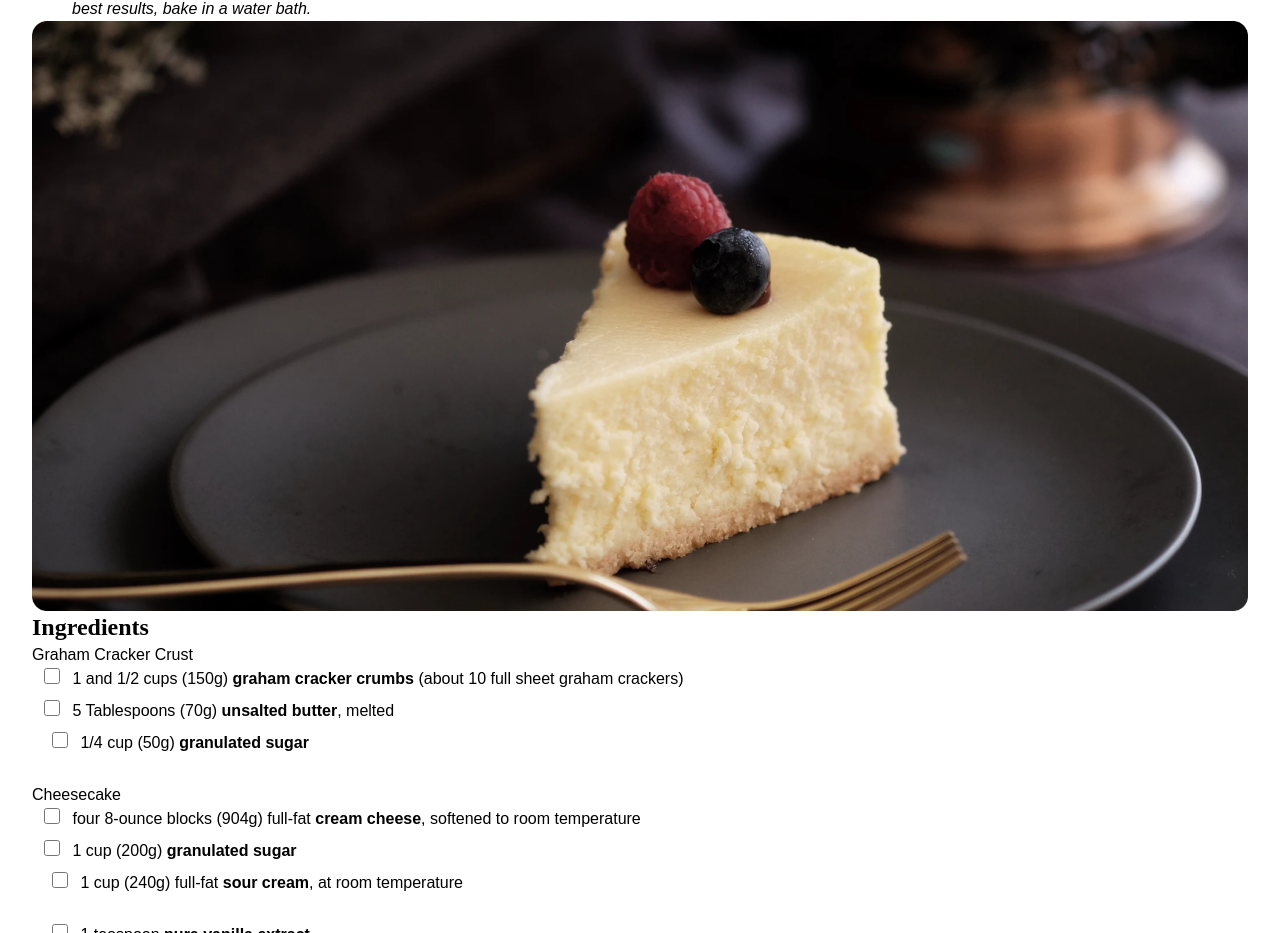
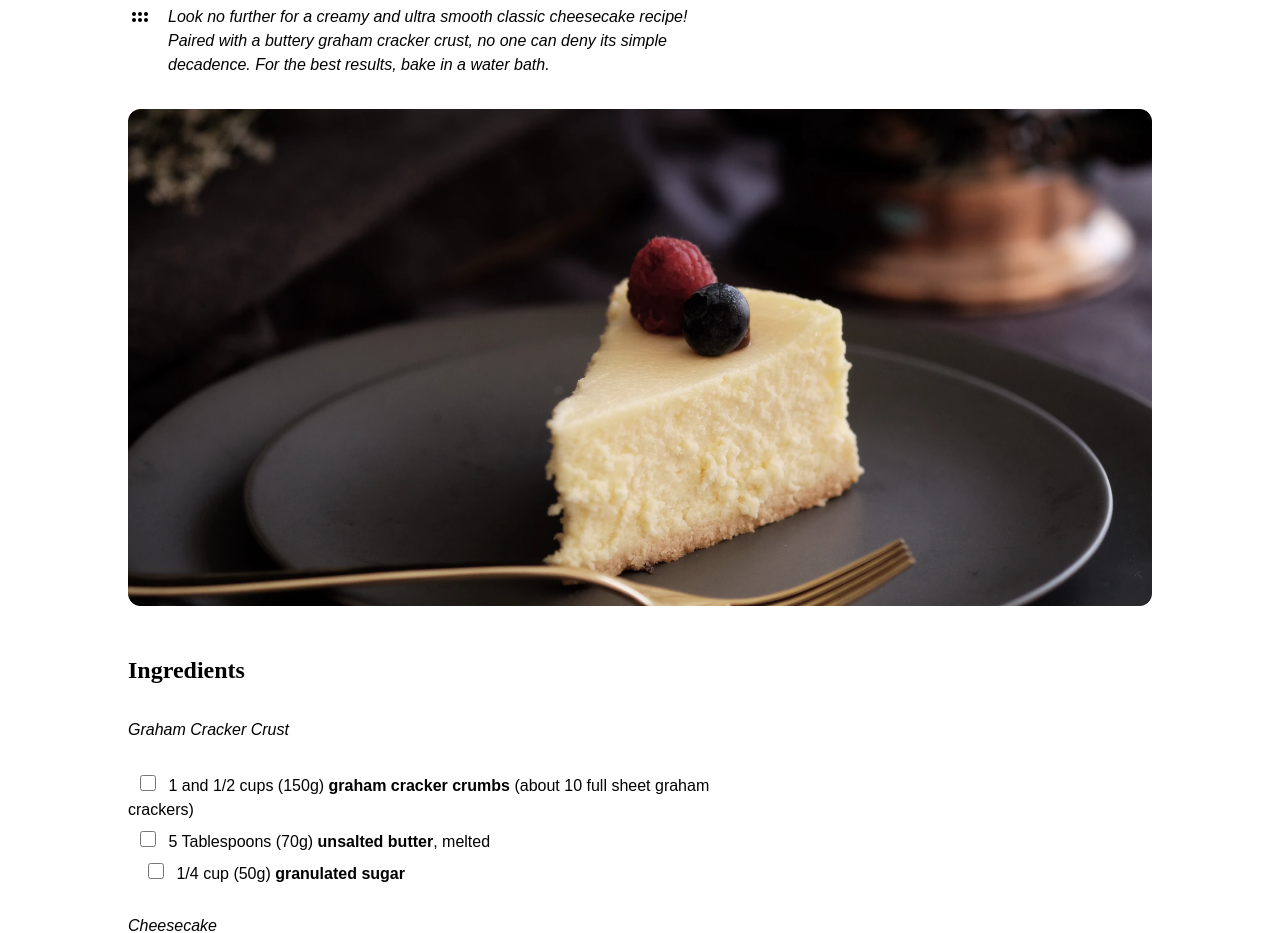
Before and after one commit to Juana-89/recipe-page-master, a website: page src/index.html in a window 1280 px wide. Shown: the part 107-1040 px from the top of the page. Drawn offline with nearby package versions, Linux system fonts and the light colour scheme.

Commit message:
aplicando margenes

```diff
--- a/src/index.html
+++ b/src/index.html
@@ -18,11 +18,11 @@
 </head>
 
 <body>
-  <section class="m-8">
+  <section class="m-12 mr-32 ml-32">
     <h1>
       Classic Cheesecake Recipe
     </h1>
-    <article class="flex  items-start">
+    <article class="flex mt-4 mb-8 items-start w-7/12">
       <div class="mr-4">
         <span class="material-symbols-outlined transform rotate-90">
           drag_indicator
@@ -35,9 +35,9 @@
     <figure>
       <img src="./assets/photo1.png" alt="" />
     </figure>
-    <article>
-      <h2>Ingredients</h2>
-      <h3>Graham Cracker Crust</h3>
+    <article class="mt-12 items-start w-7/12">
+      <h2 class="mb-8">Ingredients</h2>
+      <h3 class="italic mb-8">Graham Cracker Crust</h3>
       <ul class="list-disc">
         <li class="flex items-center mb-2">
           <label>
@@ -58,7 +58,7 @@
           </label>
         </li>
       </ul>
-      <h3>Cheesecake</h3>
+      <h3 class="italic mb-8">Cheesecake</h3>
       <ul class="list-disc">
         <li class="flex items-center mb-2">
           <label>
```
Also changed, not shown: dist/output.css.
